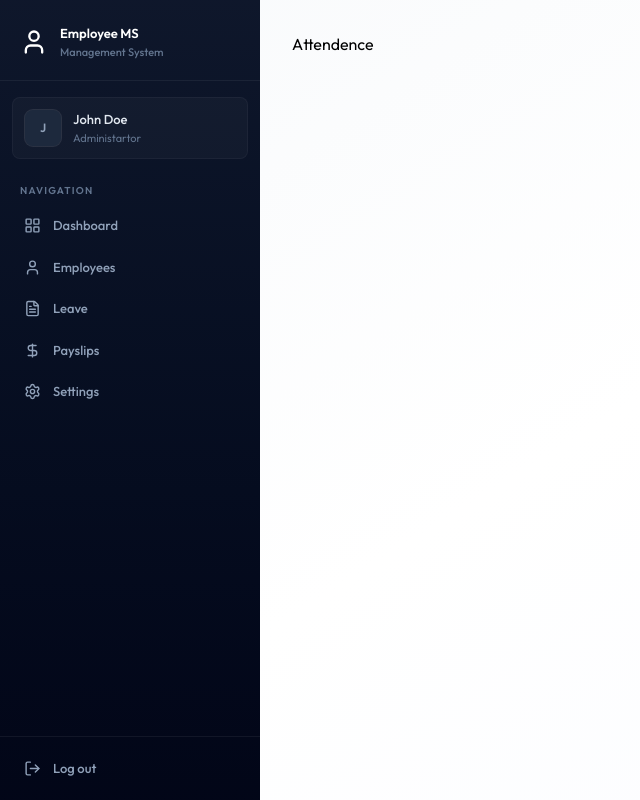
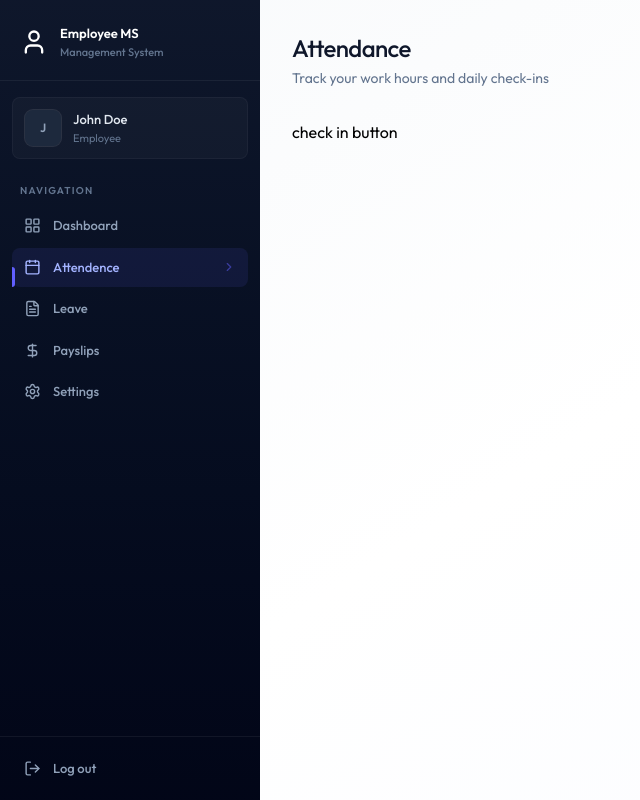
Before and after one commit to Sakshya10027/EMS-Platform, a React (Vite) app in the folder Client/: page /attendence in a window 1280 px wide. Shown: the whole page, without its empty margins (0-640 px from the left). Built offline with nearby package versions, Linux system fonts and the light colour scheme.

Commit message:
Attendance page UI added

```diff
--- a/Client/src/components/Sidebar.jsx
+++ b/Client/src/components/Sidebar.jsx
@@ -15,7 +15,7 @@ const Sidebar = () => {
         setMobileOpen(false)
     }, [pathname])
 
-    const role = "ADMIN" || "Employee";
+    const role = "" || "Employee";
     const navItems = [
         {
             name: "Dashboard", href: "/dashboard", icon: LayoutGridIcon
--- a/Client/src/pages/Attendence.jsx
+++ b/Client/src/pages/Attendence.jsx
@@ -1,8 +1,42 @@
+import {useCallback,useState,useEffect} from "react"
+import { dummyAttendanceData } from "../assets/assets"
+import Loading from "../components/Loading"
+const Attendence = () => {
+    const [history, setHistory]= useState([])
+    const [loading , setLoading] = useState(true)
+    const [isDeleted , setDeleted] = useState(false)
+    const fetchData = useCallback(async()=>{
+        setHistory(dummyAttendanceData)
+        setTimeout(()=>{
+            setLoading(false)
+        },1000)
+    },[])
+    useEffect(()=>{
+        fetchData()
+    },[fetchData]);
+    if (loading) return <Loading/>
+    const today = new Date()
+    today.setHours(0,0,0)
+    const todayRecord = history.find((r)=> new Date(r.date).toDateString() === today.toDateString())
 
 
-const Attendence = () => {
+
     return (
-        <div>Attendence</div>
+        <div className="animate-fade-in">
+            <div className="page-header">
+                <h1 className="page-title">Attendance</h1>
+                <p className="page-subtitle">Track your work hours and daily check-ins</p>
+            </div>
+            {isDeleted ? (
+                <div className="mb-8 p-6 bg-rose-50 border border-rose200 rounded-2xl text-center">
+                    <p className="text-rose-600">You can no longer clock in or out because your employee records have been marked as deleted.</p>
+                </div>
+            ):(
+                <div className="mb-8">
+                    check in button
+                </div>
+            )}
+        </div>
     )
 }
 
```
